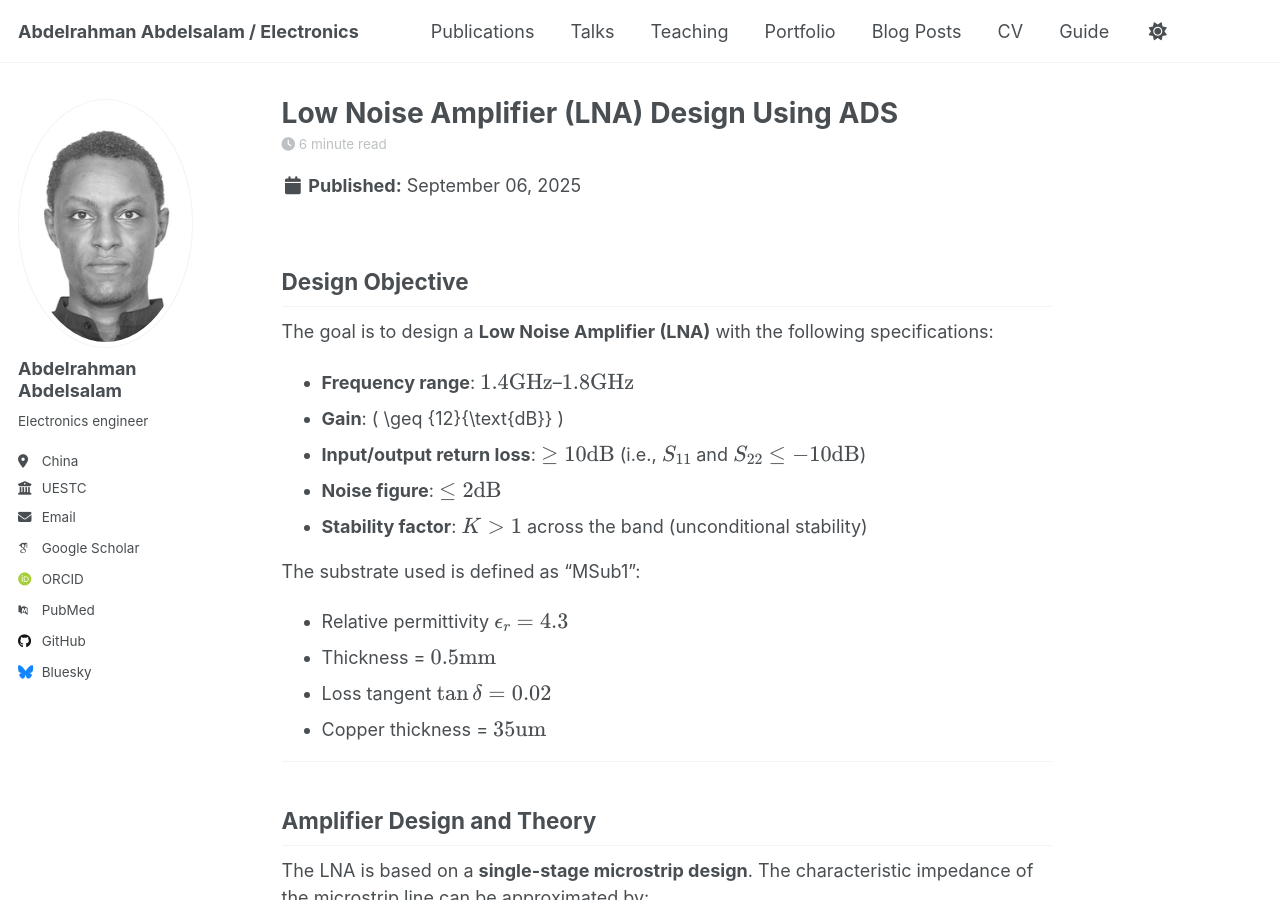
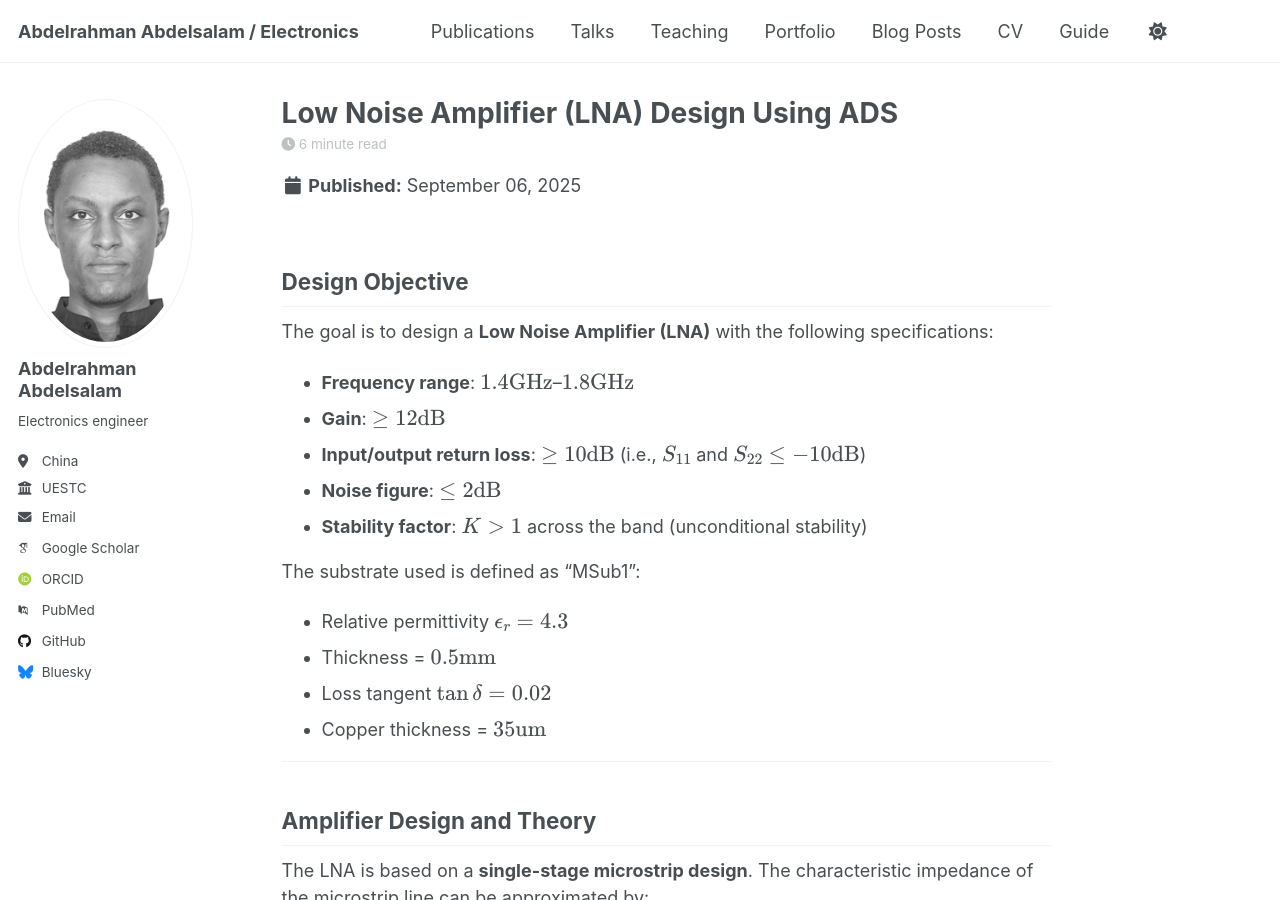
Before and after one commit to abdelrahman-dip/abdelrahmanosman.github.io, a Jekyll site: the page built from _posts/2012-08-14-blog-post-1.md, in a window 1280 px wide and 900 px high. Built offline with Jekyll 4.4.1, drawn with Linux system fonts in a browser that asks for light colours; some web fonts are replaced; a script that is not in the unit is left out.

```diff
--- a/_posts/2012-08-14-blog-post-1.md
+++ b/_posts/2012-08-14-blog-post-1.md
@@ -14,7 +14,7 @@ tags:
 The goal is to design a **Low Noise Amplifier (LNA)** with the following specifications:
 
 - **Frequency range**: \\(  {1.4}{\text{GHz}} \\)–\\(  {1.8}{\text{GHz}} \\)
-- **Gain**: \( \geq  {12}{\text{dB}} \)
+- **Gain**: \\( \geq  {12}{\text{dB}} \\)
 - **Input/output return loss**: \\( \geq  {10}{\text{dB}} \\) (i.e., \\( S_{11} \\) and \\( S_{22} \leq  {-10}{\text{dB}} \\))
 - **Noise figure**: \\( \leq  {2}{\text{dB}} \\)
 - **Stability factor**: \\( K > 1 \\) across the band (unconditional stability)
```
